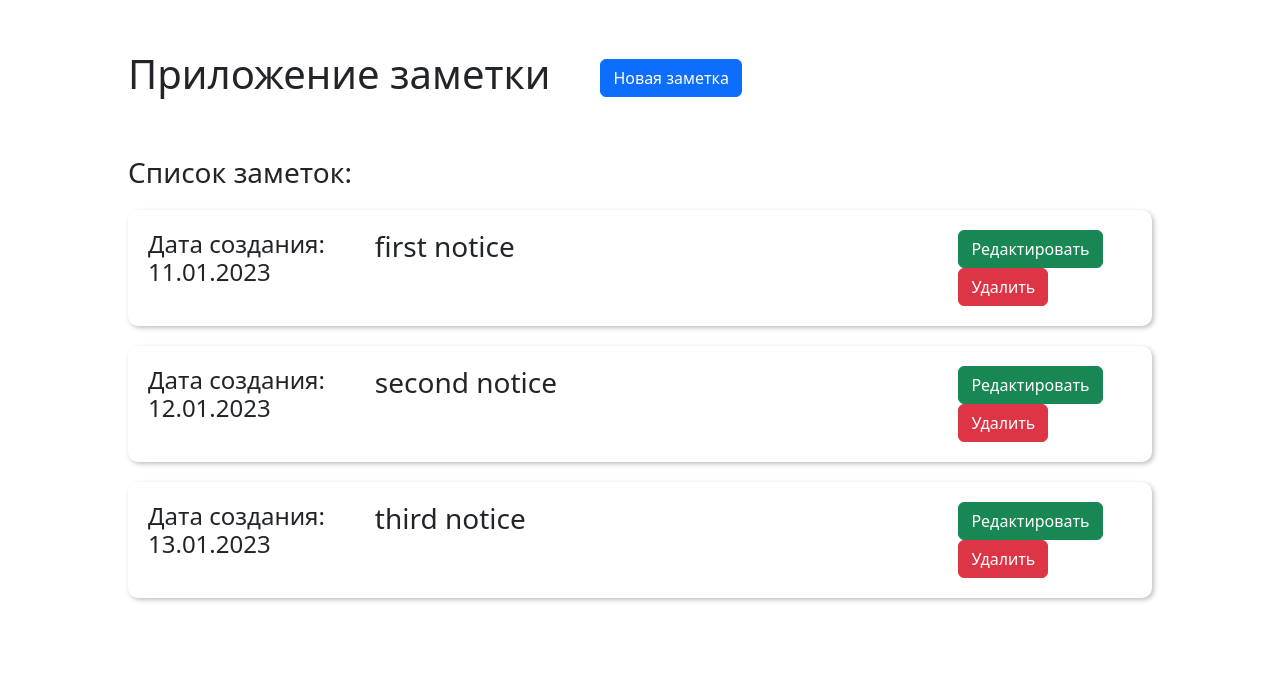
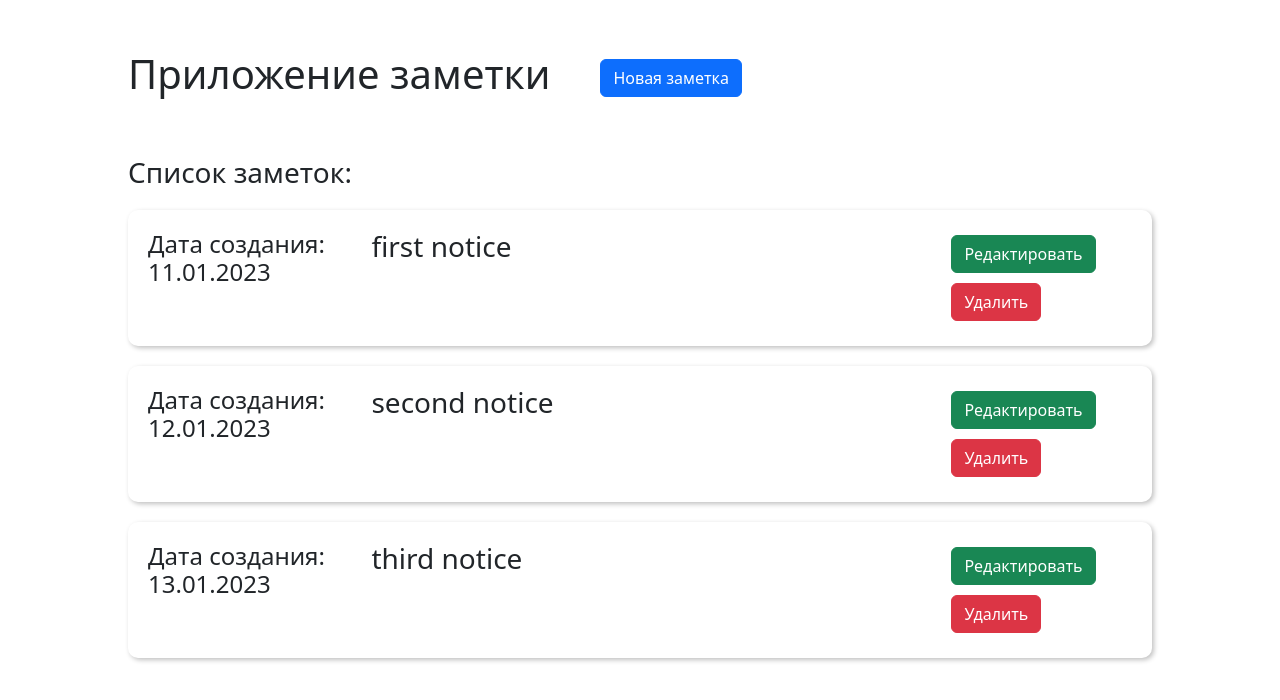
Before and after one commit to antonkrupin/notice_frontend, a React (Create React App) app: page / in a window 1280 px wide. Shown: the top 700 px of the page. Built offline with nearby package versions, Linux system fonts and the light colour scheme.

Commit message:
change styles

```diff
--- a/src/components/Notice/Notice.css
+++ b/src/components/Notice/Notice.css
@@ -10,6 +10,6 @@
   width: 80%;
 }
 
-button {
+.notice_buttons button {
   margin: 5px;
 }
```
